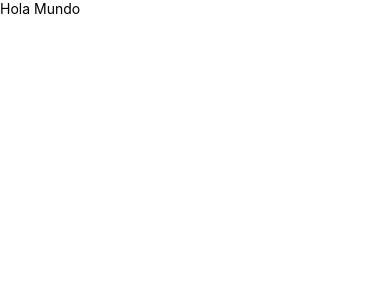
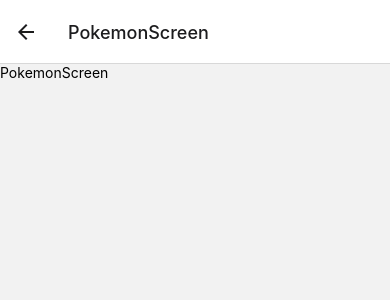
Before and after one commit to blackgoku-97/Pokedex, a React Native app: screen /PokemonScreen in a window 390 px wide. Shown: the top 300 px of the page. Built offline with nearby package versions, Linux system fonts and the light colour scheme.

Commit message:
Aplicación iniciada

```diff
--- a/App.tsx
+++ b/App.tsx
@@ -1,11 +1,13 @@
+import 'react-native-gesture-handler';
 import React from 'react';
-import { Text, View } from 'react-native';
+import { NavigationContainer } from '@react-navigation/native';
+import { Navigator } from './src/navigator/Navigator';
 
 const App = () => {
   return (
-    <View>
-      <Text>Hola Mundo</Text>
-    </View>
+    <NavigationContainer>
+      <Navigator />
+    </NavigationContainer>
   )
 }
 
--- /dev/null
+++ b/src/navigator/Navigator.tsx
@@ -0,0 +1,13 @@
+import { createStackNavigator } from '@react-navigation/stack';
+import { HomeScreen, PokemonScreen } from '../screens';
+
+const Stack = createStackNavigator();
+
+export const Navigator = () => {
+  return (
+    <Stack.Navigator>
+      <Stack.Screen name="HomeScreen" component={ HomeScreen } />
+      <Stack.Screen name="PokemonScreen" component={ PokemonScreen } />
+    </Stack.Navigator>
+  );
+}
--- /dev/null
+++ b/src/screens/HomeScreen.tsx
@@ -0,0 +1,10 @@
+import React from 'react';
+import { Text, View } from 'react-native';
+
+export const HomeScreen = () => {
+    return (
+        <View>
+            <Text>HomeScreen</Text>
+        </View>
+    )
+}
--- /dev/null
+++ b/src/screens/PokemonScreen.tsx
@@ -0,0 +1,10 @@
+import React from 'react';
+import { Text, View } from 'react-native';
+
+export const PokemonScreen = () => {
+    return (
+        <View>
+            <Text>PokemonScreen</Text>
+        </View>
+    )
+}
--- /dev/null
+++ b/src/screens/index.ts
@@ -0,0 +1,2 @@
+export { HomeScreen } from './HomeScreen';
+export { PokemonScreen } from './PokemonScreen';
```
Also changed, not shown: package.json (+8 -1 lines), 4 other files (tests, documents, lock files or other folders).
